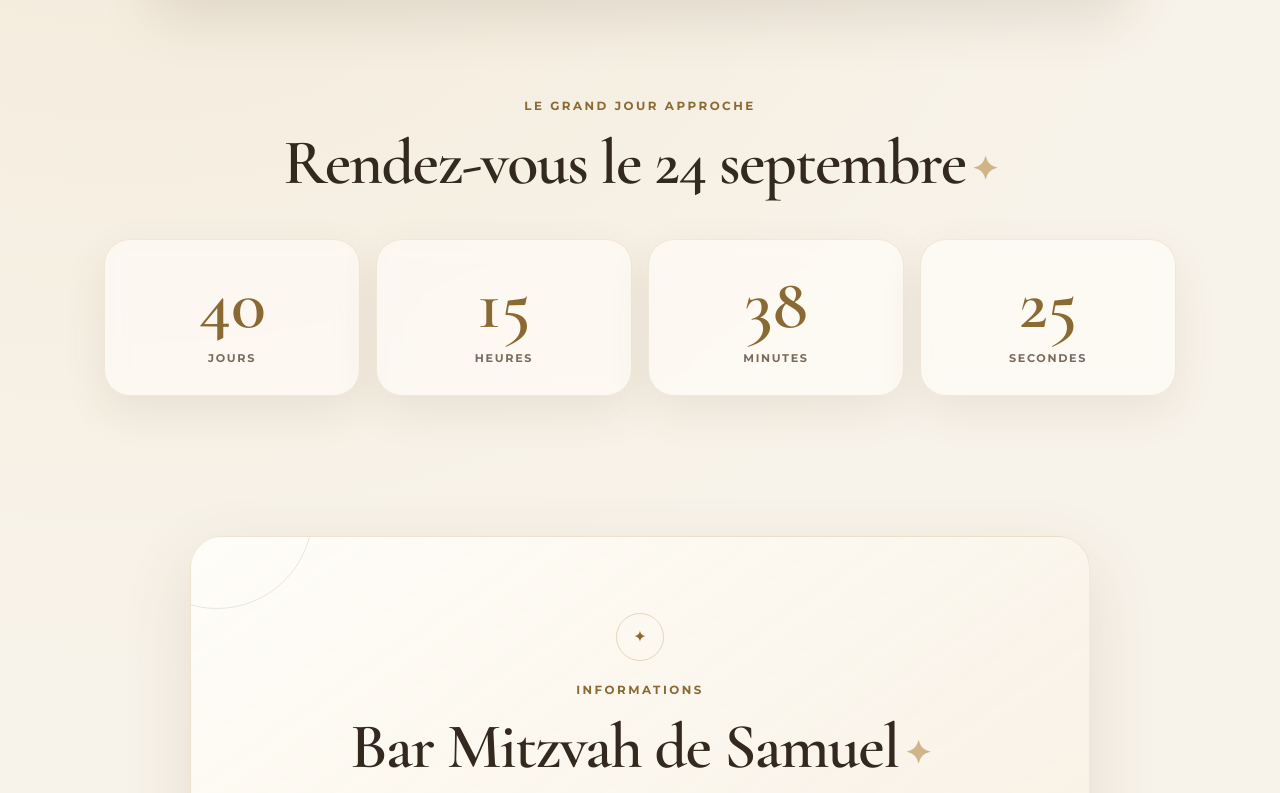
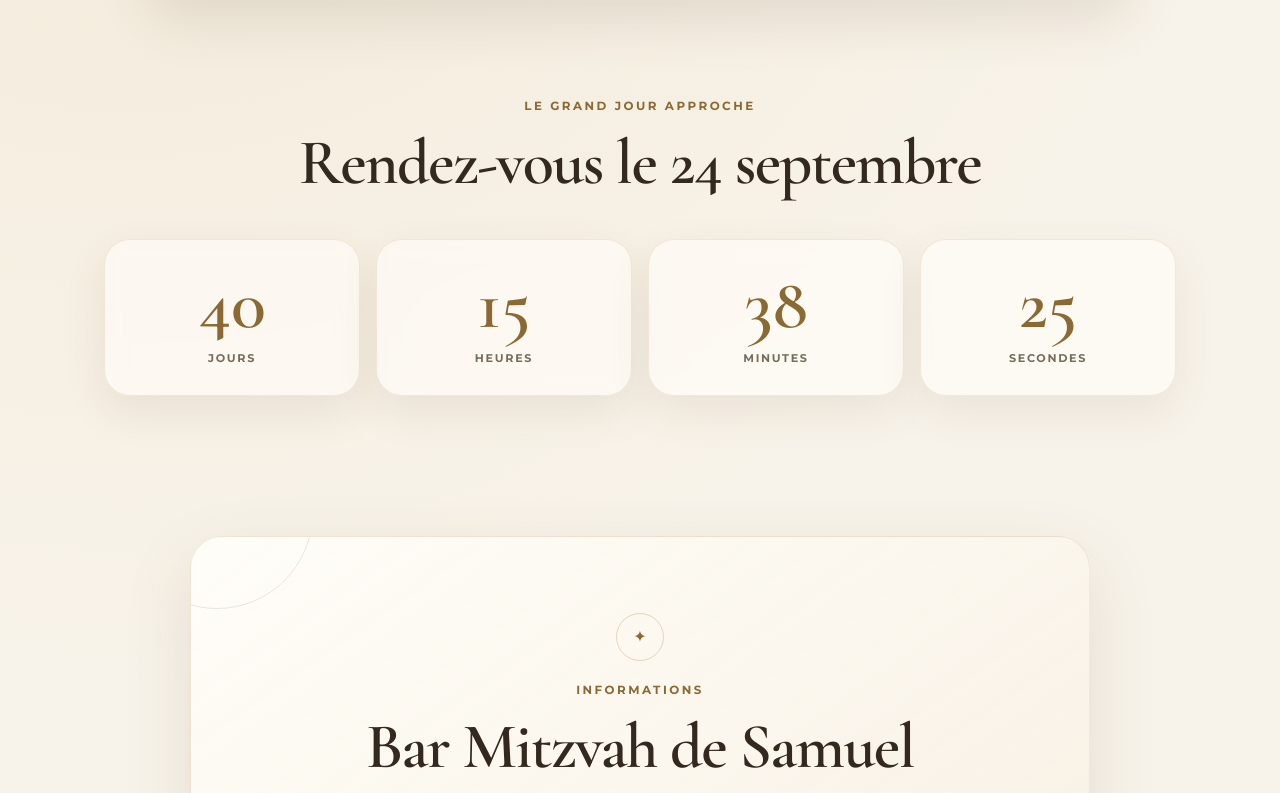
Before and after one commit to shmuel-bitan/bm_samuel, a plain HTML site: page index.html in a window 1280 px wide. Shown: the part 927-1720 px from the top of the page. Drawn offline with nearby package versions, Linux system fonts and the light colour scheme.

Commit message:
first commit

```diff
--- a/index.html
+++ b/index.html
@@ -253,7 +253,7 @@
                 <span class="contact-avatar">M</span>
                 <span class="contact-text">
                   <strong>Répondre à Maurice</strong>
-                  <small>Contact WhatsApp principal</small>
+                  <small></small>
                 </span>
                 <span class="contact-check" aria-hidden="true">✓</span>
               </span>
@@ -265,7 +265,7 @@
                 <span class="contact-avatar">V</span>
                 <span class="contact-text">
                   <strong>Répondre à Vanessa</strong>
-                  <small>Autre contact WhatsApp</small>
+                  <small></small>
                 </span>
                 <span class="contact-check" aria-hidden="true">✓</span>
               </span>
--- a/style.css
+++ b/style.css
@@ -1719,13 +1719,6 @@ body::after { right: 56px; }
   box-shadow: none;
 }
 
-.section-header h2::after,
-.event-card h2::after {
-  content: " ✦";
-  color: rgba(185,148,83,.65);
-  font-size: .5em;
-  vertical-align: middle;
-}
 
 @media (max-width: 1080px) {
   body::before,
```
